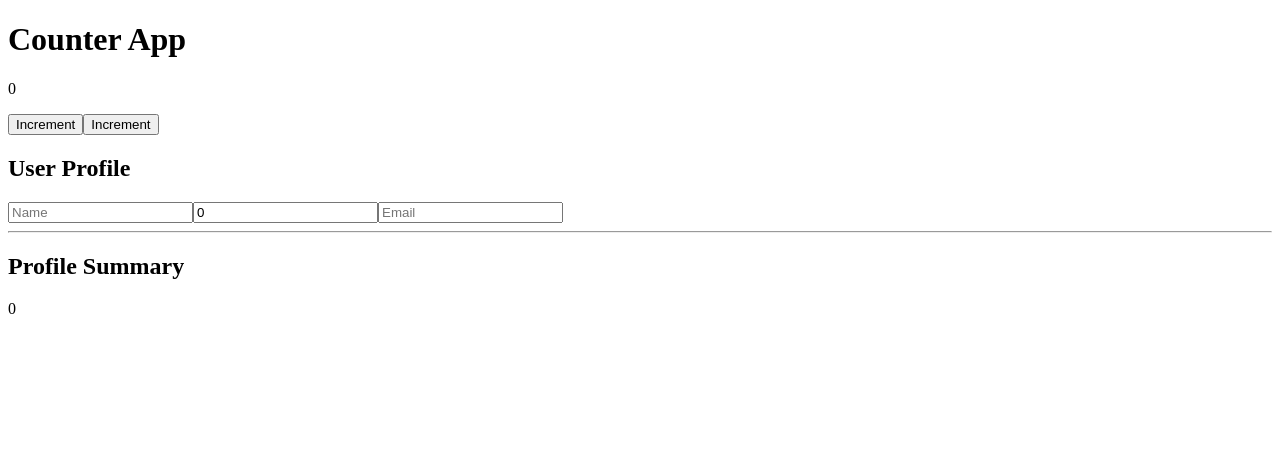
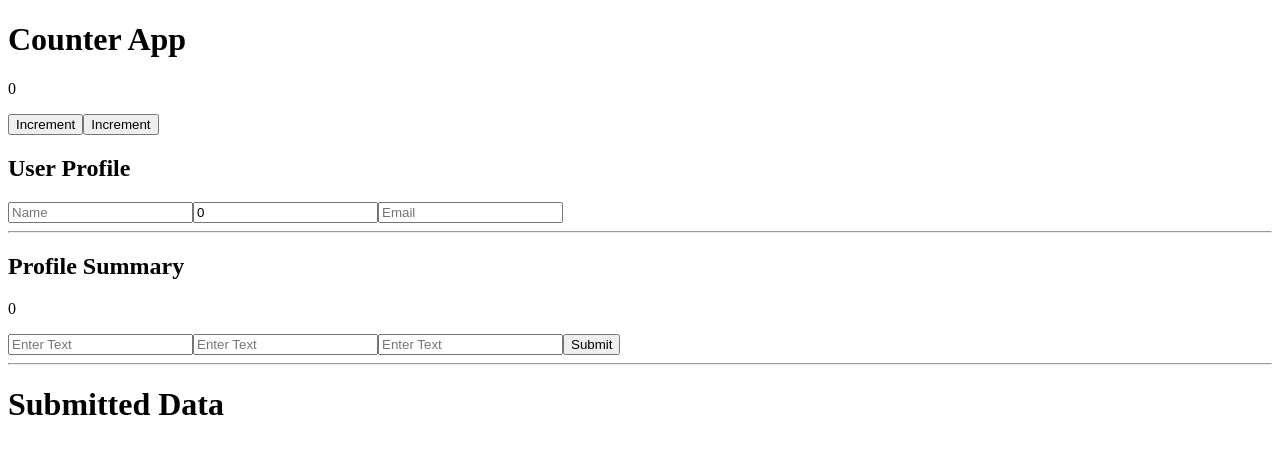
Before and after one commit to hammadhttps/react_practice, a React (Vite) app in the folder react_with_type_script/: page / in a window 1280 px wide. Shown: the top 454 px of the page. Built offline with nearby package versions, Linux system fonts and the light colour scheme.

Commit message:
Form component for handling user input and submission

```diff
--- a/react_with_type_script/src/App.tsx
+++ b/react_with_type_script/src/App.tsx
@@ -7,6 +7,7 @@ import Admin_Info from './components/Admin_Info';
 import Main from './components/Reusable_Types_For_Components/Main';
 import Counter from './components/Use_sate_types/Counter';
 import User_profile from './components/Use_sate_types/User_profile';
+import Form from './components/useRef_Forms_Events_Types/Form';
 
 
  const App = () => {
@@ -34,6 +35,7 @@ import User_profile from './components/Use_sate_types/User_profile';
 
       <Counter/>
       <User_profile/>
+      <Form/>
      </div>
    )
  }
--- /dev/null
+++ b/react_with_type_script/src/components/useRef_Forms_Events_Types/Form.tsx
@@ -0,0 +1,51 @@
+import { useRef, useState, type FormEvent } from "react"
+ type FormData={
+    name: string;
+    email: string;
+    phone: string;
+    }
+
+
+const Form = () => {
+    const [submitted,setSubmittedData]=useState<FormData>({
+        name: "",
+        email: "",
+        phone: "",
+        });
+
+const name=useRef<HTMLInputElement>(null);
+const email=useRef<HTMLInputElement>(null);
+const phone=useRef<HTMLInputElement>(null);
+
+const handle_submit=(event:FormEvent<HTMLFormElement>)=>{
+    event.preventDefault();
+
+    const nameval=name.current!.value;
+     const emailval=email.current!.value;
+    const phoneval=phone.current!.value;
+
+    setSubmittedData({
+        name:nameval,
+        email:emailval,
+        phone:phoneval,
+    });
+}
+
+  return (
+    <form onSubmit={handle_submit} >
+      <input type="text" placeholder="Enter Text" ref={name}  />
+        <input type="email" placeholder="Enter Text" ref={email}  />
+         <input type="text" placeholder="Enter Text" ref={phone}  />
+     <button type="submit">Submit</button>
+    <hr />
+    <h1>Submitted Data</h1>
+    <h2>{submitted.name}</h2>
+    <h2>{submitted.email}</h2>
+    <h2>{submitted.phone}</h2>
+
+
+    </form>
+  )
+}
+
+export default Form
```
